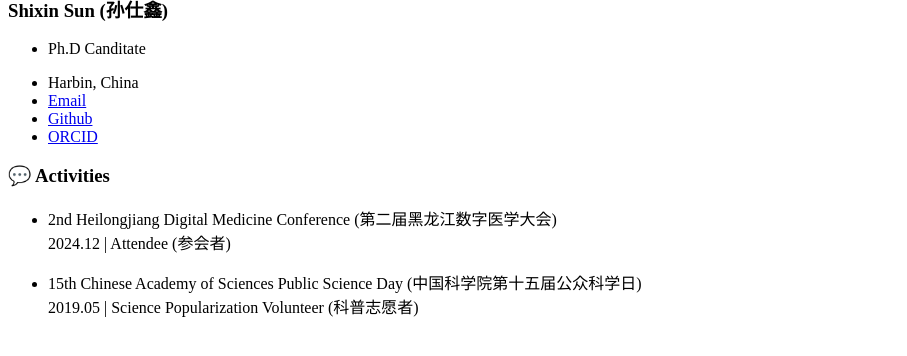
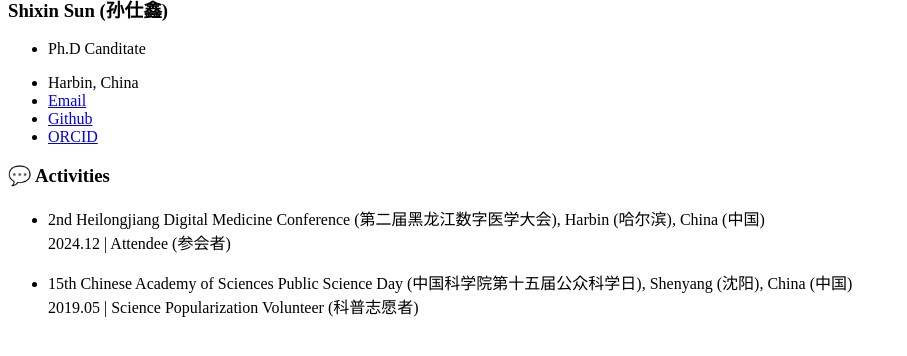
Before and after one commit to ShixinSUN94/shixinsun94.github.io, a Jekyll site: the page built from _pages/includes/6.activities.md, in a window 1280 px wide, cut to the strip 512-868 px from the top of the page. Shown: the whole strip, without its empty margins (0-907 px from the left). Built offline with Jekyll 4.4.1, drawn with Linux system fonts in a browser that asks for light colours; our own code applies the rules of GitHub Pages for plain Markdown files.

Commit message:
Update 6.activities.md

```diff
--- a/_pages/includes/6.activities.md
+++ b/_pages/includes/6.activities.md
@@ -1,7 +1,7 @@
 # 💬 Activities
 
-- 2nd Heilongjiang Digital Medicine Conference (第二届黑龙江数字医学大会)
+- 2nd Heilongjiang Digital Medicine Conference (第二届黑龙江数字医学大会), Harbin (哈尔滨), China (中国)
   2024.12 | Attendee (参会者)
 
-- 15th Chinese Academy of Sciences Public Science Day (中国科学院第十五届公众科学日)
+- 15th Chinese Academy of Sciences Public Science Day (中国科学院第十五届公众科学日), Shenyang (沈阳), China (中国)
   2019.05 | Science Popularization Volunteer (科普志愿者)
```
